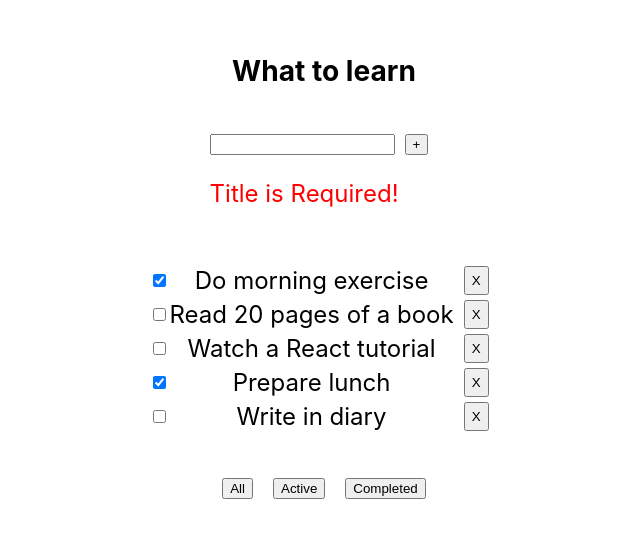
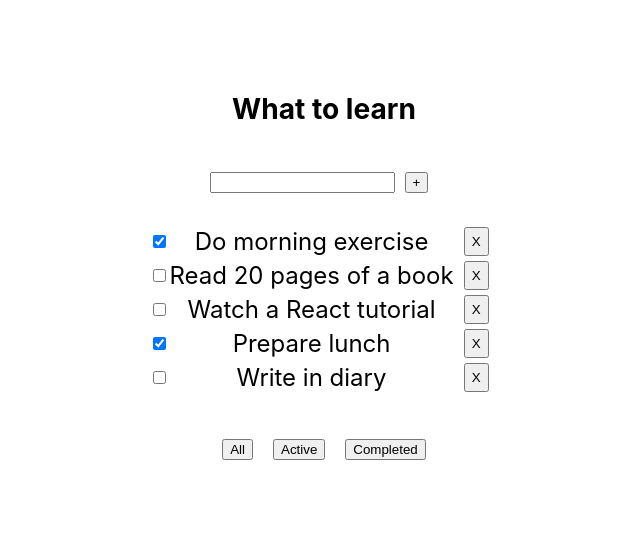
Before and after one commit to VanoKi/todolist-02, a React (Vite) app: page / in a window 1280 px wide. Shown: the part 138-676 px from the top of the page, without its empty margins (316-956 px from the left). Built offline with nearby package versions, Linux system fonts and the light colour scheme.

Commit message:
feat: ternar to todolist

```diff
--- a/src/components/TodolistItem.tsx
+++ b/src/components/TodolistItem.tsx
@@ -78,7 +78,10 @@ export const TodolistItem = ({
           className={error ? 'error' : ''}
         />
         <Button title={'+'} onClick={addTaskHandler}/>
-        <p className={'error-message'}>Title is Required!</p>
+        {error ?
+          (<p className={'error-message'}>Title is Required!</p> )
+          : (<></>)
+        }
       </div>
       {tasks.length === 0 ? (
         <p>There is now tasks</p>
```
